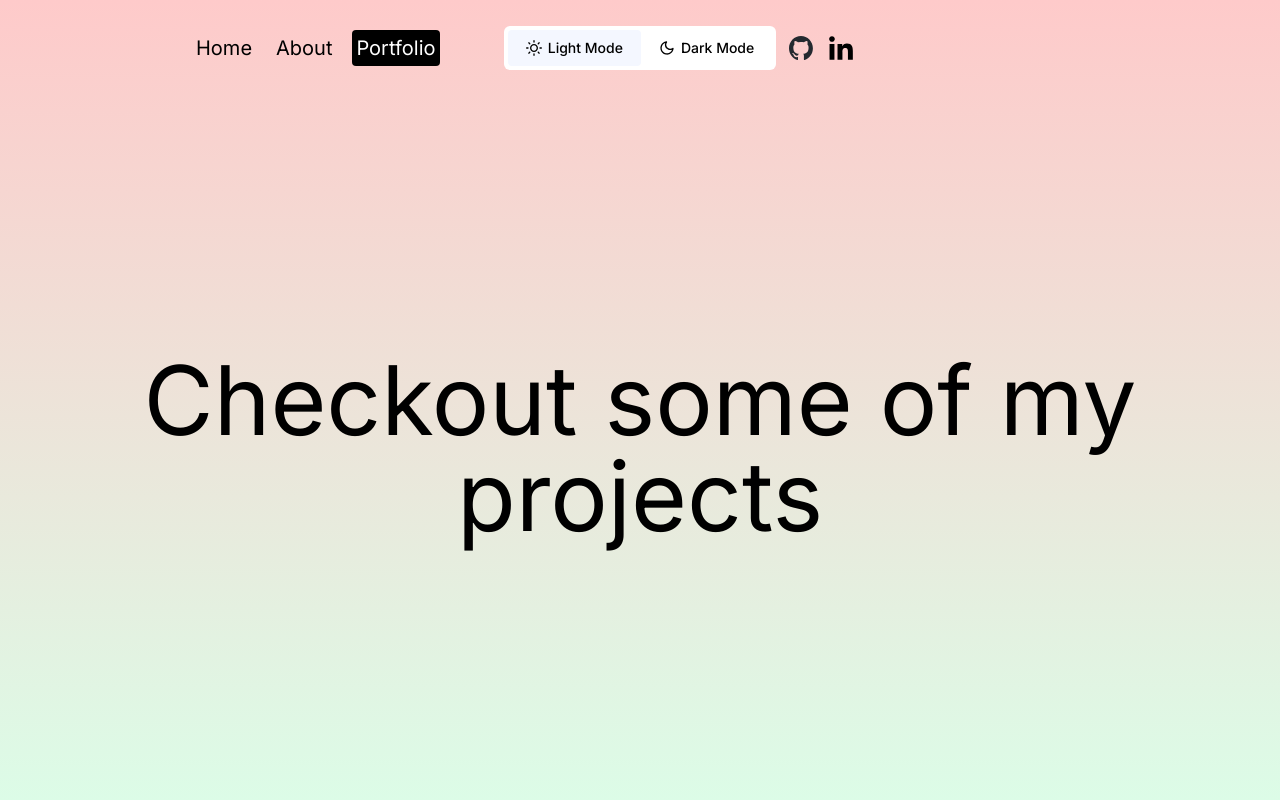
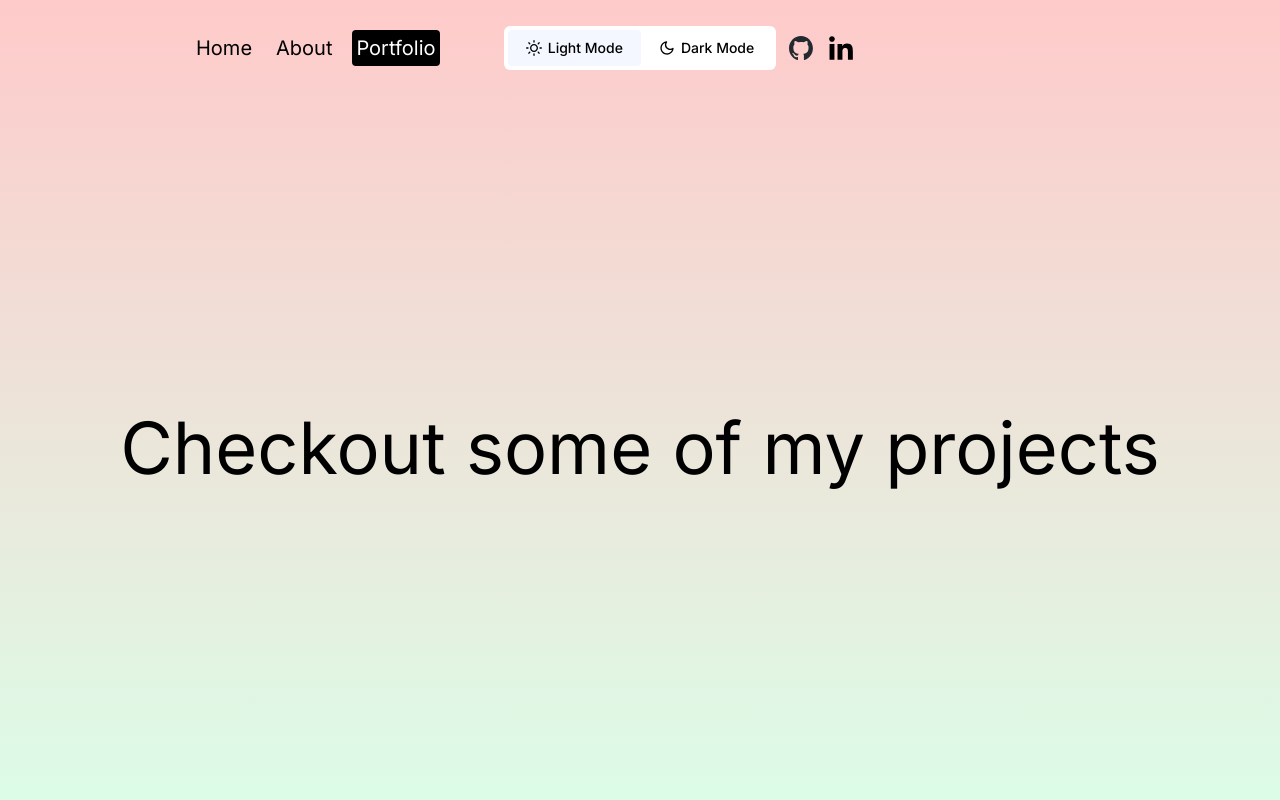
Before and after one commit to andrealswa/andrea-jeney, a Next.js app: page /portfolio in a window 1280 px wide. Shown: the top 800 px of the page. Built offline with nearby package versions, Linux system fonts and the light colour scheme.

Commit message:
smaller font

```diff
--- a/src/app/portfolio/page.tsx
+++ b/src/app/portfolio/page.tsx
@@ -57,7 +57,7 @@ const Portfolio = () => {
 			animate={{ y: '0%' }}
 			transition={{ duration: 1 }}>
 			<div className="h-[600vh] relative">
-				<div className="w-screen h-[calc(100vh-6rem)] flex items-center justify-center text-8xl text-center">
+				<div className="w-screen h-[calc(100vh-6rem)] flex items-center justify-center text-7xl text-center">
 					Checkout some of my projects
 				</div>
 				<div className="sticky top-0 flex h-screen gap-4 items-center overflow-hidden">
@@ -111,8 +111,6 @@ const Portfolio = () => {
 				</div>
 			</div>
 			<div className="w-screen h-screen flex flex-col gap-16 items-center justify-center text-center dark:invert">
-				{/* <h1 className="text-8xl">Thanks for visiting 👩🏼‍💻😊</h1> */}
-				{/* <AnimatedText text="Thanks for visiting" /> */}
 				<div className="h-1/2 lg:h-1/2 lg:w-1/2 flex pt-10 items-center justify-center text-6xl">
 					<motion.div>
 						{endText.split('').map((letter, index) => (
```
